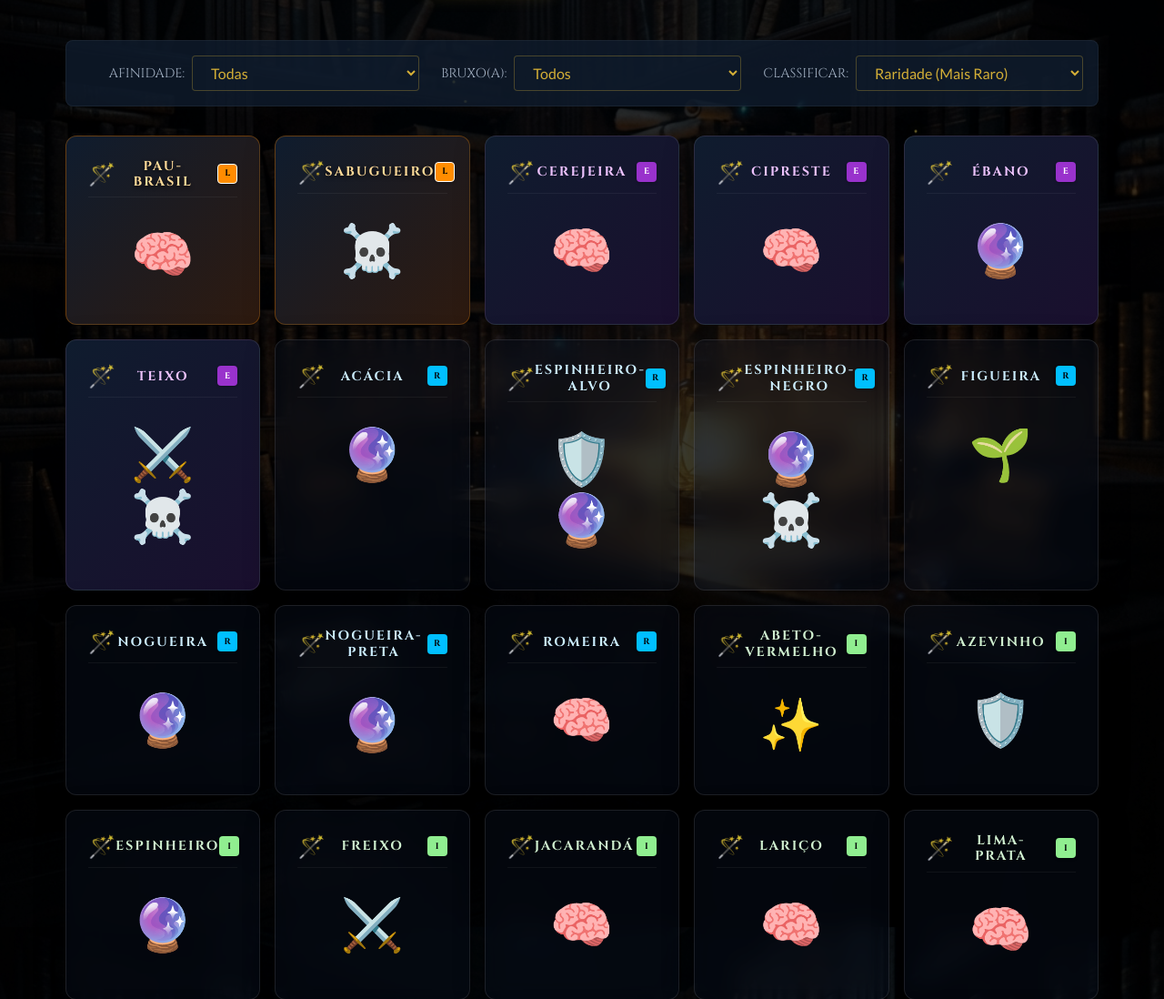
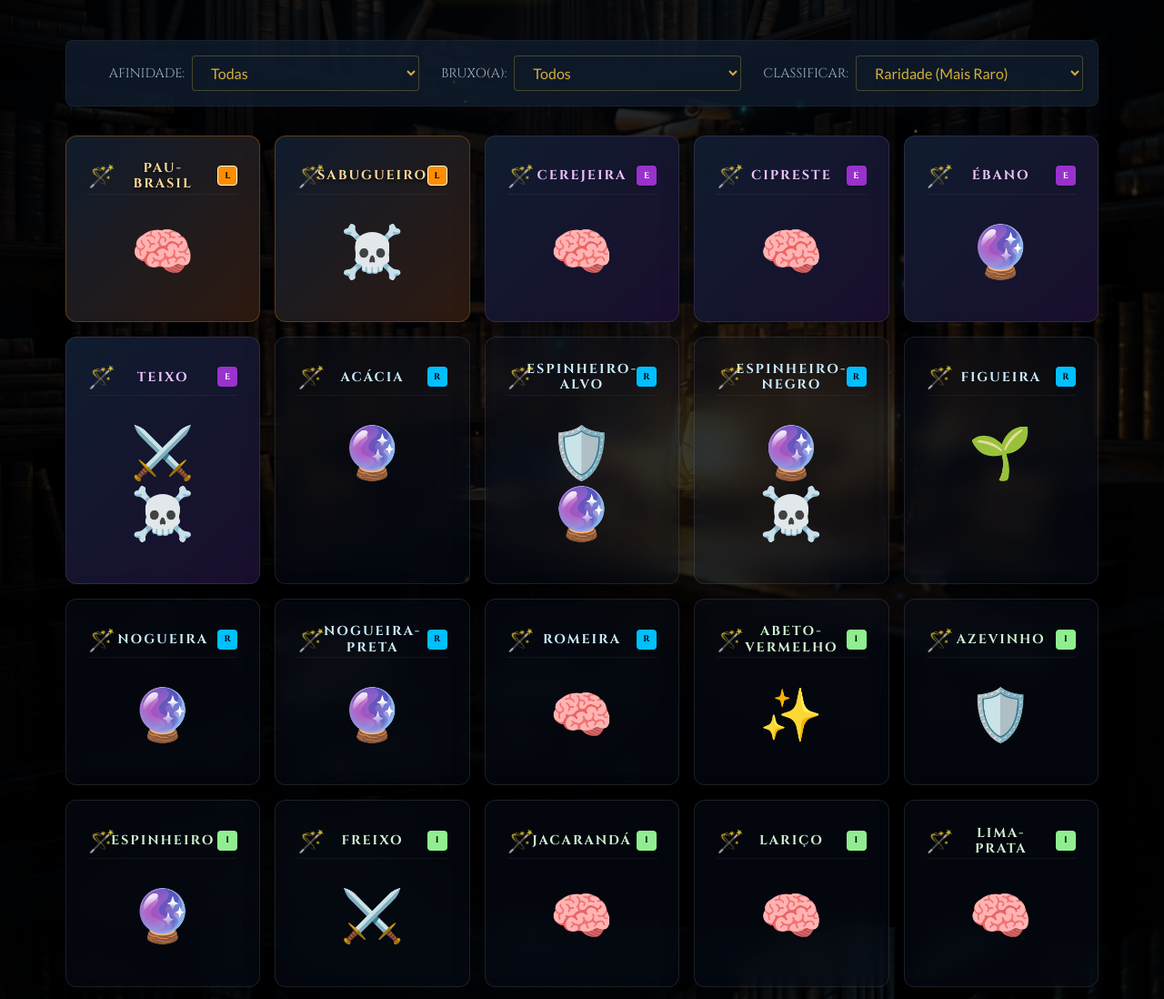
Before and after one commit to NewJhezz/o-mundo-magico, a Flask app: page /varinhas in a window 1280 px wide. Shown: the part 261-1359 px from the top of the page at 91% size. Run offline with Flask 3, Linux system fonts and the light colour scheme.

Commit message:
UI: Absolute alignment for wand headers fix

```diff
--- a/static/css/style.css
+++ b/static/css/style.css
@@ -178,33 +178,39 @@ h1 {
     justify-content: flex-start;
 }
 
-/* Layout Específico para Varinhas (L-C-R) */
+/* Layout Específico para Varinhas (L-C-R com Precisão Absoluta) */
 .wand-header {
+    position: relative !important;
     display: flex !important;
-    justify-content: space-between !important;
+    justify-content: center !important;
     align-items: center !important;
-    gap: 0 !important;
+    min-height: 2.5rem;
+    padding: 0 !important;
 }
 
 .wand-header>div:first-child {
-    flex: 1;
-    display: flex;
-    justify-content: flex-start;
-    align-items: center;
+    position: absolute !important;
+    left: 0 !important;
+    top: 50% !important;
+    transform: translateY(-50%) !important;
+    display: flex !important;
+    align-items: center !important;
 }
 
 .wand-header>div:nth-child(2) {
-    flex: 2;
-    display: flex;
-    justify-content: center;
-    align-items: center;
+    display: flex !important;
+    justify-content: center !important;
+    align-items: center !important;
+    width: 60% !important;
 }
 
 .wand-header>div:last-child {
-    flex: 1;
-    display: flex;
-    justify-content: flex-end;
-    align-items: center;
+    position: absolute !important;
+    right: 0 !important;
+    top: 50% !important;
+    transform: translateY(-50%) !important;
+    display: flex !important;
+    align-items: center !important;
 }
 
 .wand-header .rarity-badge {
```
